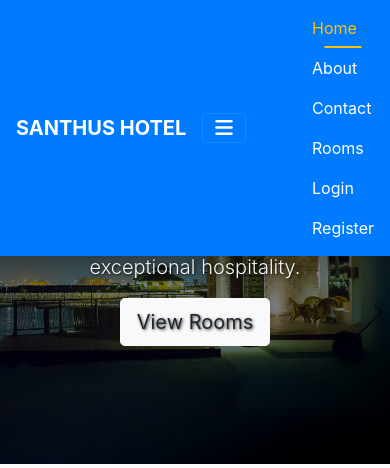
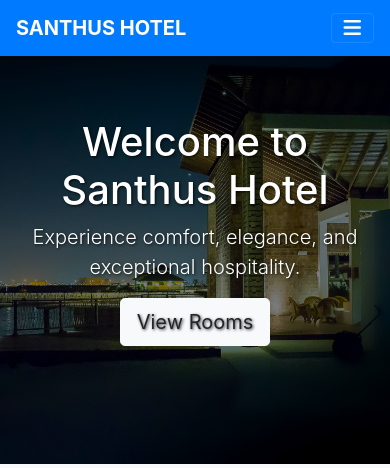
Before and after one commit to chrysanthusobinna/django-hotel, a Django app: page / in a window 390 px wide. Shown: the top 468 px of the page. Run offline with Django 5.2, Linux system fonts and the light colour scheme; some libraries are stand-ins or nearby versions.

Commit message:
Enhance navbar functionality: added auto-close on outside click for mobile, unified hover effect across devices

```diff
--- a/static/css/style.css
+++ b/static/css/style.css
@@ -7,6 +7,8 @@ body {
     margin-left: 15px;
     transition: 0.3s ease-in-out;
     position: relative;
+    display: inline-block;
+    padding-bottom: 5px;
 }
 
 .navbar-nav .nav-link:hover,
@@ -17,18 +19,17 @@ body {
 .navbar-nav .nav-link::after {
     content: '';
     position: absolute;
-    width: 0%;
+    left: 0;
+    bottom: 0;
+    width: 0;
     height: 2px;
-    bottom: 0;
-    left: 50%;
     background-color: #ffc107;
-    transition: 0.3s ease-in-out;
-    transform: translateX(-50%);
+    transition: width 0.3s ease-in-out;
 }
 
 .navbar-nav .nav-link:hover::after,
 .navbar-nav .nav-link.active::after {
-    width: 60%;
+    width: 100%;
 }
 
 
--- a/static/js/script.js
+++ b/static/js/script.js
@@ -1 +1,13 @@
 $('.carousel').carousel({ interval: 4000 });
+
+
+ // toggle to close nav
+    $(document).ready(function () {
+        $(document).click(function (event) {
+            var clickOver = $(event.target);
+            var _opened = $("#mainNavbar").hasClass("show");
+            if (_opened && !clickOver.closest('.navbar').length) {
+                $(".navbar-toggler").click();
+            }
+        });
+    });
--- a/templates/base.html
+++ b/templates/base.html
@@ -35,10 +35,14 @@
                 <a class="navbar-brand d-flex align-items-center" href="{% url 'home' %}">
                     <strong>{{ SITE_NAME|upper }}</strong>
                 </a>
+
                 <button class="navbar-toggler" type="button" data-toggle="collapse" data-target="#mainNavbar">
                     <span><i class="fas fa-bars text-white"></i></span>
                 </button>
 
+
+                <!-- Collapsible container -->
+                <div class="collapse navbar-collapse" id="mainNavbar">
                     <ul class="navbar-nav ml-auto">
                         <li class="nav-item">
                             <a class="nav-link text-white {% if request.path == home_url %}active{% endif %}" href="{{ home_url }}">Home</a>
@@ -65,10 +69,11 @@
                             </li>
                         {% endif %}
                     </ul>
-
+                </div>
             </div>
         </nav>
     </header>
+
 
 
 
```
Lines whose indentation alone changed are shown as unchanged.
